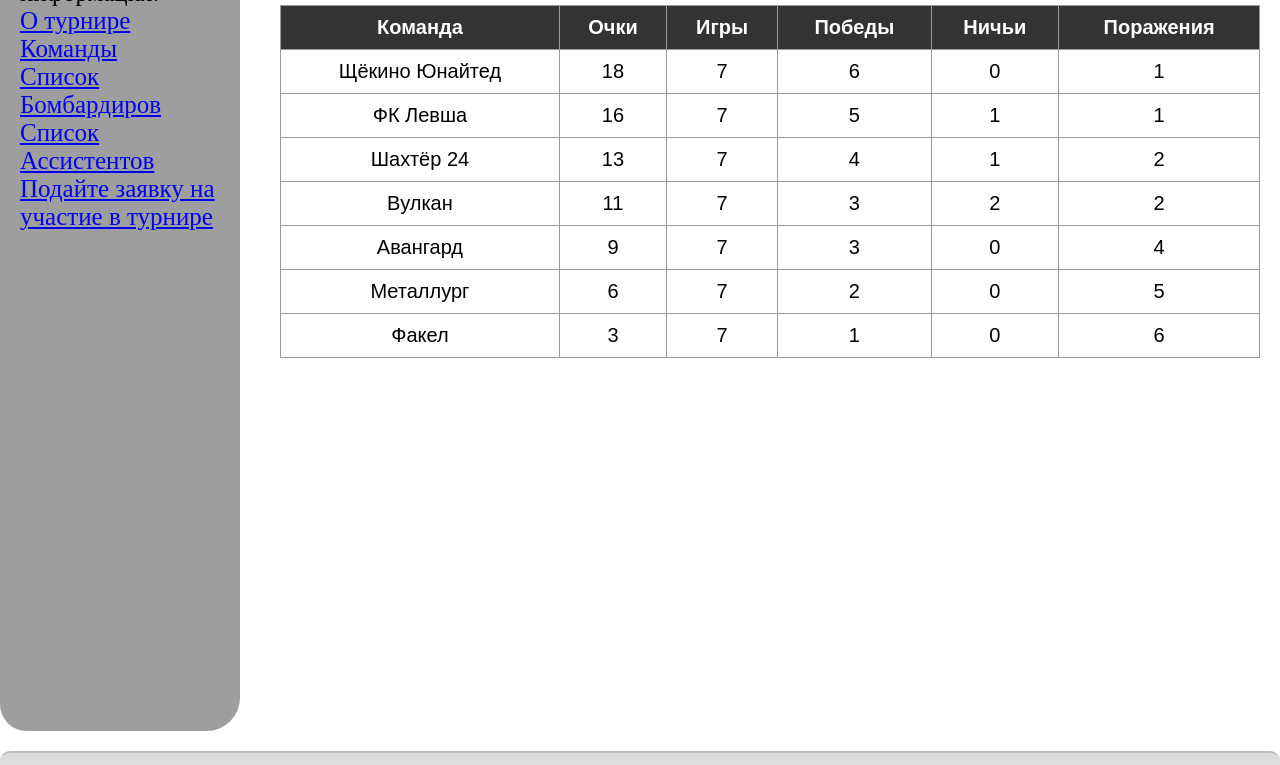
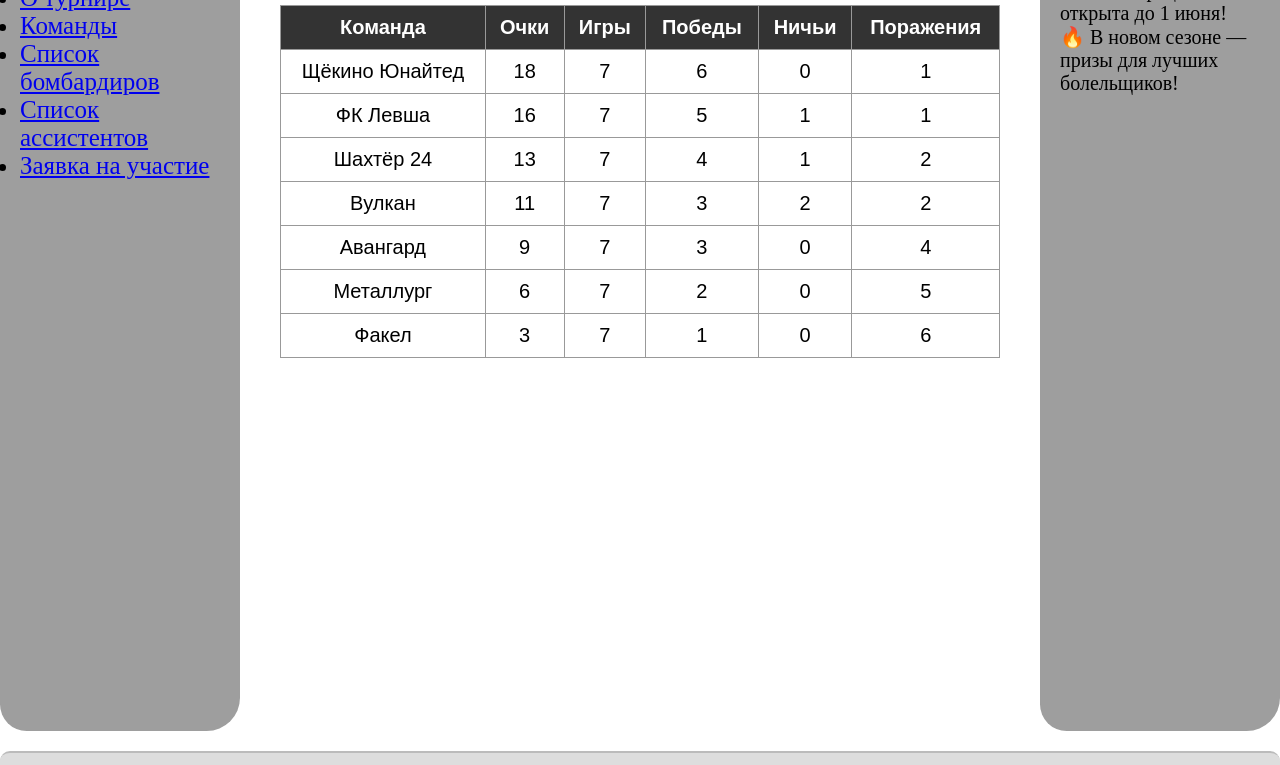
Before and after one commit to poper228/my-football-site, a plain HTML site: page teams.html in a window 1280 px wide. Shown: the part 289-1054 px from the top of the page. Drawn offline with Linux system fonts and the light colour scheme.

Commit message:
Add files via upload

```diff
--- a/goals.html
+++ b/goals.html
@@ -2,13 +2,25 @@
 <html lang="ru">
 <head>
   <meta charset="UTF-8" />
-  <title>Щекинская Футбольная Лига</title>
-  <link rel="stylesheet" href="style.css">
+  <meta name="viewport" content="width=device-width, initial-scale=1.0">
+  <title>Щекинская Футбольная Лига — Бомбардиры</title>
+  <meta name="theme-color" content="#0E0D0E">
+
+  <link rel="stylesheet" href="/my-football-site/style.css">
+  <link rel="manifest" href="/my-football-site/manifest.json">
+
+  <script>
+    if ("serviceWorker" in navigator) {
+      navigator.serviceWorker.register("/my-football-site/service-worker.js")
+        .then(reg => console.log("Service Worker зарегистрирован", reg))
+        .catch(err => console.error("Ошибка при регистрации Service Worker", err));
+    }
+  </script>
 </head>
 <body>
   <div id="container">
     <header id="header">
-      <img src="photos/logo2.png" alt="логотип" class="logo">
+      <img src="/my-football-site/photos/logo2.png" alt="логотип" class="logo">
       <div class="header-text">
         <h1>Щекинская Футбольная Лига</h1>
         <p class="subtitle">Турнир по мини-футболу среди любителей в г. Щекино. Создан в 2025 году. Ждем энергичные и амбициозные команды, готовые показать красивый и изящный футбол.</p>
@@ -18,11 +30,11 @@
     <div id="main">
       <aside id="left">
         Остальная информация:<br>
-        <a href="index.html">О турнире</a><br>
-        <a href="teams.html">Команды</a><br>
-        <a href="goals.html">Список Бомбардиров</a><br>
-        <a href="assists.html">Список Ассистентов</a><br>
-        <a href="webs.html">Подайте заявку на участие в турнире</a><br>
+        <a href="/my-football-site/index.html">О турнире</a><br>
+        <a href="/my-football-site/teams.html">Команды</a><br>
+        <a href="/my-football-site/goals.html">Список Бомбардиров</a><br>
+        <a href="/my-football-site/assists.html">Список Ассистентов</a><br>
+        <a href="/my-football-site/webs.html">Подайте заявку на участие в турнире</a><br>
       </aside>
 
       <section id="content">
@@ -37,48 +49,13 @@
             </tr>
           </thead>
           <tbody>
-            <tr>
-              <td>Щекино Юнайтед</td>
-              <td>Иванов</td>
-              <td>12</td>
-              <td>2</td>
-            </tr>
-            <tr>
-              <td>Гранит</td>
-              <td>Петров</td>
-              <td>10</td>
-              <td>1</td>
-            </tr>
-            <tr>
-              <td>Смена</td>
-              <td>Сидоров</td>
-              <td>9</td>
-              <td>3</td>
-            </tr>
-            <tr>
-              <td>Восход</td>
-              <td>Михайлов</td>
-              <td>8</td>
-              <td>0</td>
-            </tr>
-            <tr>
-              <td>Титан</td>
-              <td>Кузнецов</td>
-              <td>7</td>
-              <td>2</td>
-            </tr>
-            <tr>
-              <td>Темп</td>
-              <td>Федоров</td>
-              <td>6</td>
-              <td>1</td>
-            </tr>
-            <tr>
-              <td>Заря</td>
-              <td>Алексеев</td>
-              <td>5</td>
-              <td>1</td>
-            </tr>
+            <tr><td>Щекино Юнайтед</td><td>Иванов</td><td>12</td><td>2</td></tr>
+            <tr><td>Гранит</td><td>Петров</td><td>10</td><td>1</td></tr>
+            <tr><td>Смена</td><td>Сидоров</td><td>9</td><td>3</td></tr>
+            <tr><td>Восход</td><td>Михайлов</td><td>8</td><td>0</td></tr>
+            <tr><td>Титан</td><td>Кузнецов</td><td>7</td><td>2</td></tr>
+            <tr><td>Темп</td><td>Федоров</td><td>6</td><td>1</td></tr>
+            <tr><td>Заря</td><td>Алексеев</td><td>5</td><td>1</td></tr>
           </tbody>
         </table>
       </section>
--- a/teams.html
+++ b/teams.html
@@ -3,33 +3,41 @@
 <head>
   <meta charset="UTF-8" />
   <title>Щекинская Футбольная Лига</title>
-  <link rel="stylesheet" href="style.css">
+  <link rel="stylesheet" href="style.css" />
 </head>
 <body>
   <div id="container">
+    <!-- Шапка сайта -->
     <header id="header">
-      <img src="photos/logo2.png" alt="логотип" class="logo">
+      <img src="photos/logo2.png" alt="Логотип" class="logo" />
       <div class="header-text">
         <h1>Щекинская Футбольная Лига</h1>
         <p class="subtitle">
-          Турнир по мини-футболу среди любителей в г. Щекино. Создан в 2025 году. Ждем энергичные и амбициозные команды, готовые показать красивый и изящный футбол.
+          Турнир по мини-футболу среди любителей в г. Щекино. Создан в 2025 году.
+          Ждём энергичные и амбициозные команды, готовые показать красивый и изящный футбол.
         </p>
       </div>
     </header>
 
+    <!-- Основной контент -->
     <div id="main">
+      <!-- Левое меню -->
       <aside id="left">
-        Остальная информация:<br>
-        <a href="index.html">О турнире</a><br>
-        <a href="teams.html">Команды</a><br>
-        <a href="goals.html">Список Бомбардиров</a><br>
-        <a href="assists.html">Список Ассистентов</a><br>
-        <a href="webs.html">Подайте заявку на участие в турнире</a><br>
+        <h3>Меню</h3>
+        <ul>
+          <li><a href="index.html">О турнире</a></li>
+          <li><a href="teams.html">Команды</a></li>
+          <li><a href="goals.html">Список бомбардиров</a></li>
+          <li><a href="assists.html">Список ассистентов</a></li>
+          <li><a href="webs.html">Заявка на участие</a></li>
+        </ul>
       </aside>
 
+      <!-- Центр - таблица -->
       <section id="content">
         <h2>Турнирная таблица</h2>
         <table border="1" cellpadding="6" cellspacing="0">
+          <thead>
             <tr>
               <th>Команда</th>
               <th>Очки</th>
@@ -38,66 +46,28 @@
               <th>Ничьи</th>
               <th>Поражения</th>
             </tr>
-          <tr>
-            <td>Щёкино Юнайтед</td>
-            <td>18</td>
-            <td>7</td>
-            <td>6</td>
-            <td>0</td>
-            <td>1</td>
-          </tr>
-          <tr>
-            <td>ФК Левша</td>
-            <td>16</td>
-            <td>7</td>
-            <td>5</td>
-            <td>1</td>
-            <td>1</td>
-          </tr>
-          <tr>
-            <td>Шахтёр 24</td>
-            <td>13</td>
-            <td>7</td>
-            <td>4</td>
-            <td>1</td>
-            <td>2</td>
-          </tr>
-          <tr>
-            <td>Вулкан</td>
-            <td>11</td>
-            <td>7</td>
-            <td>3</td>
-            <td>2</td>
-            <td>2</td>
-          </tr>
-          <tr>
-            <td>Авангард</td>
-            <td>9</td>
-            <td>7</td>
-            <td>3</td>
-            <td>0</td>
-            <td>4</td>
-          </tr>
-          <tr>
-            <td>Металлург</td>
-            <td>6</td>
-            <td>7</td>
-            <td>2</td>
-            <td>0</td>
-            <td>5</td>
-          </tr>
-          <tr>
-            <td>Факел</td>
-            <td>3</td>
-            <td>7</td>
-            <td>1</td>
-            <td>0</td>
-            <td>6</td>
-          </tr>
+          </thead>
+          <tbody>
+            <tr><td>Щёкино Юнайтед</td><td>18</td><td>7</td><td>6</td><td>0</td><td>1</td></tr>
+            <tr><td>ФК Левша</td><td>16</td><td>7</td><td>5</td><td>1</td><td>1</td></tr>
+            <tr><td>Шахтёр 24</td><td>13</td><td>7</td><td>4</td><td>1</td><td>2</td></tr>
+            <tr><td>Вулкан</td><td>11</td><td>7</td><td>3</td><td>2</td><td>2</td></tr>
+            <tr><td>Авангард</td><td>9</td><td>7</td><td>3</td><td>0</td><td>4</td></tr>
+            <tr><td>Металлург</td><td>6</td><td>7</td><td>2</td><td>0</td><td>5</td></tr>
+            <tr><td>Факел</td><td>3</td><td>7</td><td>1</td><td>0</td><td>6</td></tr>
+          </tbody>
         </table>
       </section>
+
+      <!-- Правая колонка -->
+      <aside id="right">
+        <h3>Новости</h3>
+        <p>📣 Регистрация открыта до 1 июня!</p>
+        <p>🔥 В новом сезоне — призы для лучших болельщиков!</p>
+      </aside>
     </div>
 
+    <!-- Подвал -->
     <footer id="bottom">
       <p>ℹ️ Следите за обновлениями расписания на нашем сайте и в соцсетях!</p>
     </footer>
```
Also changed, not shown: assists.html (+9 -13 lines), index.html (+20 -23 lines), manifest.json. Lines whose indentation alone changed are shown as unchanged.
